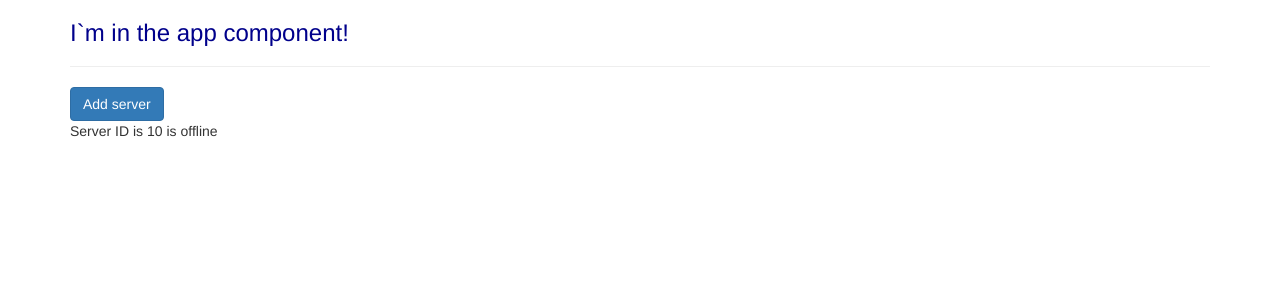
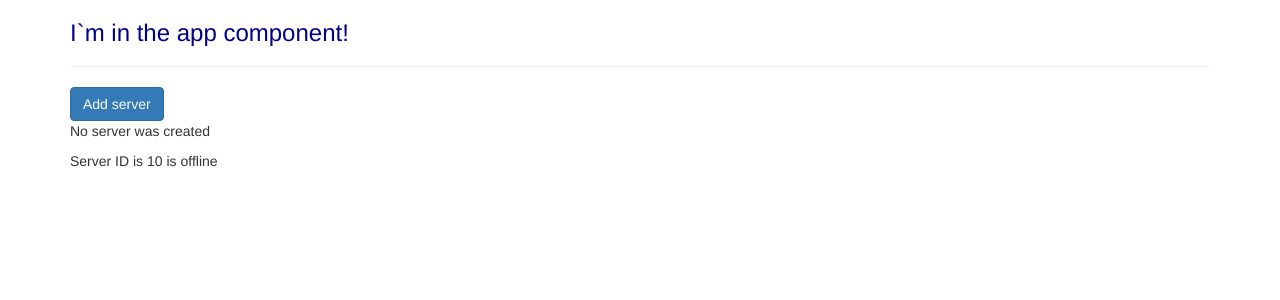
Before and after one commit to IskraKate/Angular_study, an Angular app in the folder 04_data_binding/: page / in a window 1280 px wide. Shown: the top 300 px of the page. Built offline with nearby package versions, Linux system fonts and the light colour scheme.

Commit message:
click event binded

```diff
--- a/04_data_binding/src/app/servers/servers.component.html
+++ b/04_data_binding/src/app/servers/servers.component.html
@@ -1,2 +1,9 @@
-<button class="btn btn-primary" [disabled]="!allowNewServer">Add server</button>
+<button
+  class="btn btn-primary"
+  [disabled]="!allowNewServer"
+  (click)="onCreateServer()"
+>
+  Add server
+</button>
+<p>{{ serverCreationStatus }}</p>
 <app-server></app-server>
--- a/04_data_binding/src/app/servers/servers.component.ts
+++ b/04_data_binding/src/app/servers/servers.component.ts
@@ -7,6 +7,7 @@
 })
 export class ServersComponent implements OnInit {
   allowNewServer: boolean = false;
+  serverCreationStatus: string = 'No server was created';
 
   constructor() {
     setTimeout(() => {
@@ -15,4 +16,8 @@
   }
 
   ngOnInit(): void {}
+
+  onCreateServer(): void {
+    this.serverCreationStatus = 'Server was created';
+  }
 }
```
